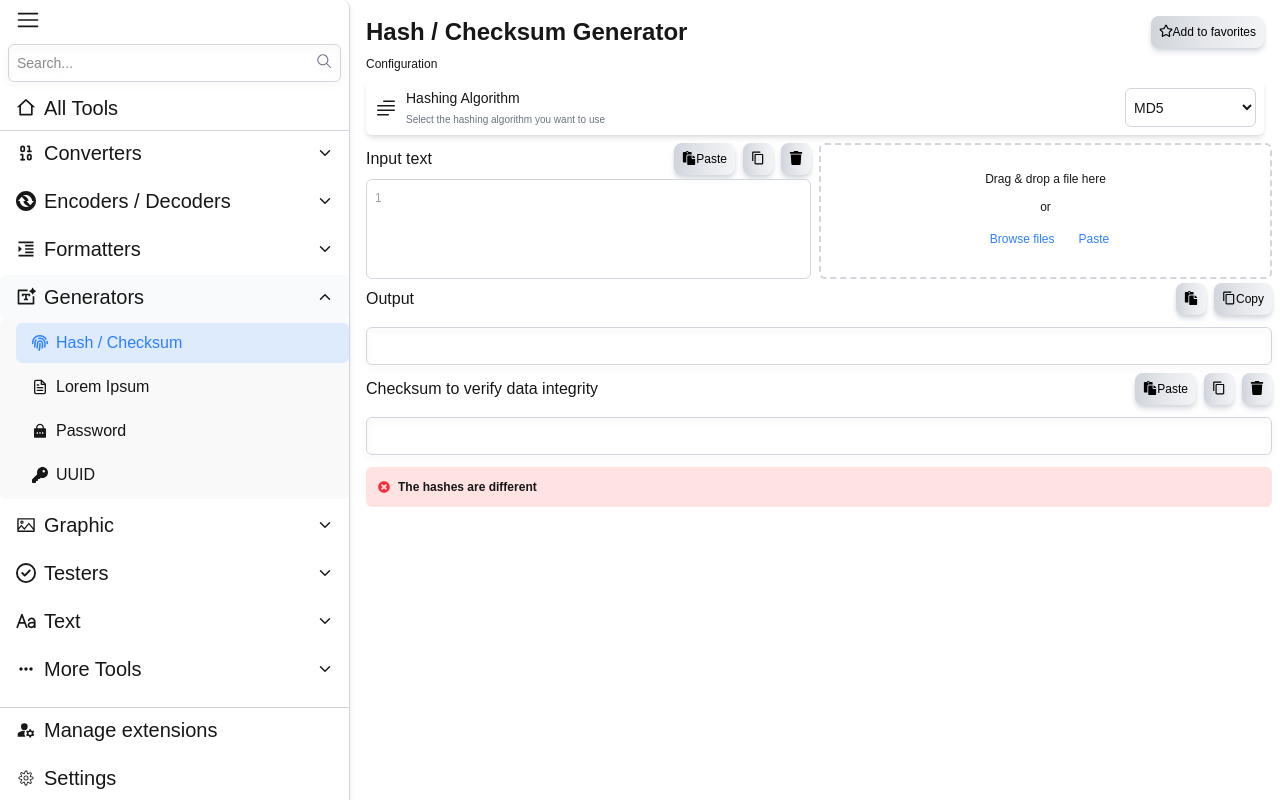
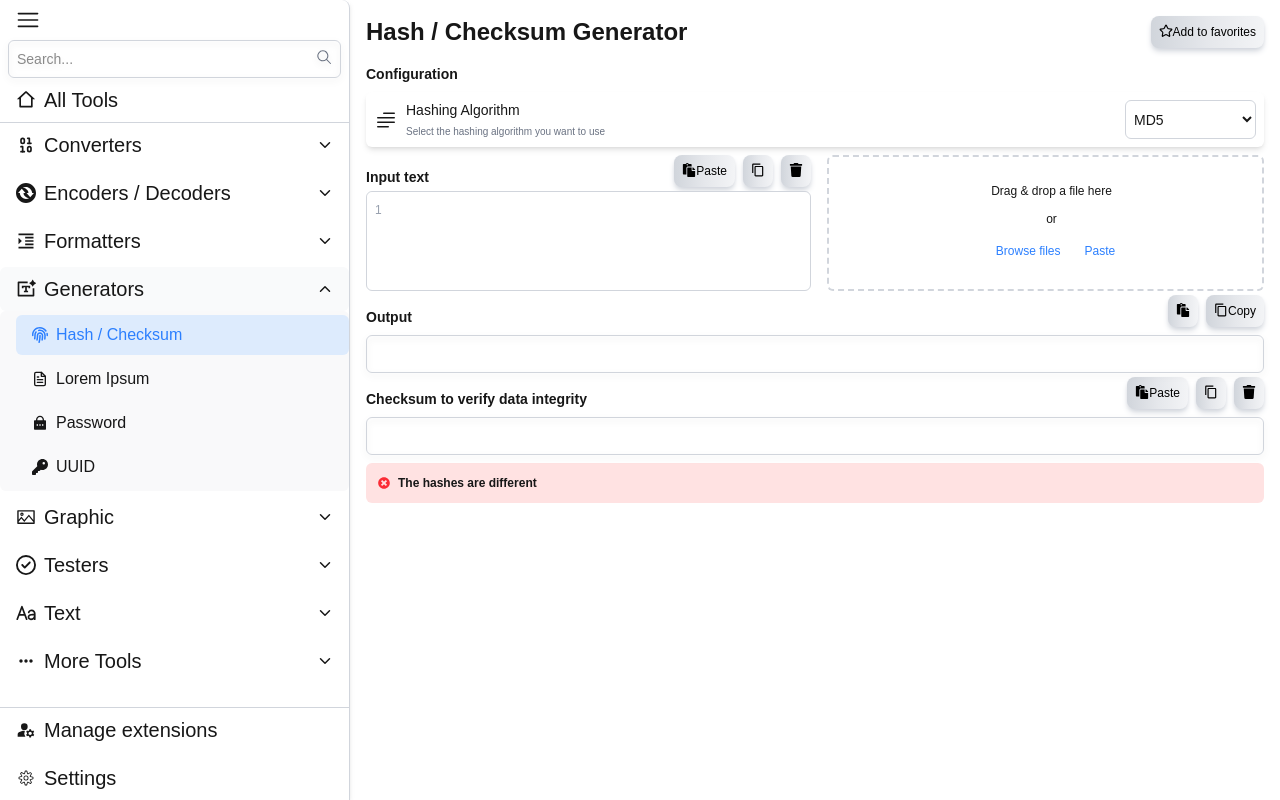
Before and after one commit to Kanghocit/Devtoys, a Next.js app: page /hash-checksum in a window 1280 px wide. Built offline with nearby package versions, Linux system fonts and the light colour scheme.

Commit message:
fix(ui): hash/checksum

```diff
--- a/src/app/(generators)/hash-checksum/page.tsx
+++ b/src/app/(generators)/hash-checksum/page.tsx
@@ -176,7 +176,9 @@ const HashChecksum = () => {
   return (
     <div className="flex flex-col rounded-2xl p-2" suppressHydrationWarning>
       <Header title="Hash / Checksum Generator" />
-      <p className="text-xs ms-2">Configuration</p>
+
+      <p className="text-sm font-semibold ms-2 mt-2">Configuration</p>
+
       <ConfigCard
         title="Hashing Algorithm"
         icon={<BsTextParagraph />}
@@ -186,10 +188,13 @@ const HashChecksum = () => {
         value={algorithm}
         onSelectChange={(e) => setAlgorithm(e.target.value)}
       />
+
       <div className="grid grid-cols-2 gap-2">
         <div className="flex flex-col">
-          <div className="flex justify-between items-center ms-2 ">
-            <p>Input text</p>
+          <div className="flex justify-between ms-2">
+            <div className="flex justify-center items-end gap-2">
+              <p className="text-sm font-semibold">Input text</p>
+            </div>
             <div className="flex gap-2">
               <Button icon={<FaPaste />} onClick={handlePasteInput}>
                 Paste
@@ -198,6 +203,7 @@ const HashChecksum = () => {
               <Button icon={<FaTrash />} onClick={handleClearInput} />
             </div>
           </div>
+
           <div className="min-h-[calc(30vh-140px)] border-1 ms-2 border-gray-300 rounded-md mt-1">
             <Textarea
               className="w-full"
@@ -210,7 +216,7 @@ const HashChecksum = () => {
         </div>
 
         <div
-          className={`text-xs px-3 py-5 flex flex-col gap-3 justify-center items-center border-dashed border-2 ${
+          className={`text-xs ps-3 mx-2 py-5 flex flex-col gap-3 justify-center items-center border-dashed border-2 ${
             isDragging ? "border-blue-500 bg-blue-50" : "border-gray-300"
           } rounded-md transition-colors duration-200`}
           onDragOver={handleDragOver}
@@ -243,9 +249,11 @@ const HashChecksum = () => {
         </div>
       </div>
 
-      <div className="flex flex-col gap-2 mt-1">
-        <div className="flex justify-between items-center ms-2 ">
-          <p>Output</p>
+      <div className="flex flex-col gap-2 mt-1 me-2">
+        <div className="flex justify-between ms-2">
+          <div className="flex justify-center items-end">
+            <p className="text-sm font-semibold">Output</p>
+          </div>
           <div className="flex gap-2">
             <Button
               icon={<FaPaste />}
@@ -257,13 +265,17 @@ const HashChecksum = () => {
           </div>
         </div>
         <div className="me-2">
-          <Input className="w-full pe-2" readOnly value={outputText} />
+          <Input className="w-full" readOnly value={outputText} />
         </div>
       </div>
 
-      <div className="flex flex-col gap-2 mt-1">
-        <div className="flex justify-between items-center ms-2 ">
-          <p>Checksum to verify data integrity</p>
+      <div className="flex flex-col gap-2 mt-1 me-2">
+        <div className="flex justify-between ms-2">
+          <div className="flex justify-center items-end gap-2">
+            <p className="text-sm font-semibold">
+              Checksum to verify data integrity
+            </p>
+          </div>
           <div className="flex gap-2">
             <Button icon={<FaPaste />} onClick={handlePasteChecksum}>
               Paste
@@ -282,7 +294,7 @@ const HashChecksum = () => {
             onChange={(e) => setChecksum(e.target.value)}
           />
         </div>
-        <div className="flex items-center ms-2 ">
+        <div className="flex items-center ms-2">
           {result ? (
             <div className="flex items-center gap-2 bg-green-100 rounded-md px-1 py-3 w-full font-bold text-xs">
               <FaCheckCircle className="text-green-500 ms-2" />
--- a/src/components/input/index.tsx
+++ b/src/components/input/index.tsx
@@ -21,7 +21,7 @@ const Input: React.FC<InputProps> = ({
   ...rest
 }) => {
   const containerClass = clsx(
-    "flex gap-2 rounded-md px-2 py-2 mx-2 my-1 drop-shadow-md focus:outline-none focus:ring-2 focus:ring-blue-700 ",
+    "flex gap-2 rounded-md px-2 py-2 mx-2 drop-shadow-md focus:outline-none focus:ring-2 focus:ring-blue-700 ",
     type === "text" && " border-1 border-gray-300",
     type === "file" && "hidden",
     type === "number" && " border-1 border-gray-300",
```
